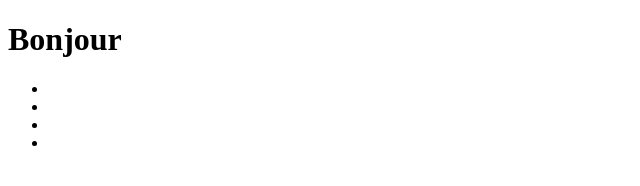
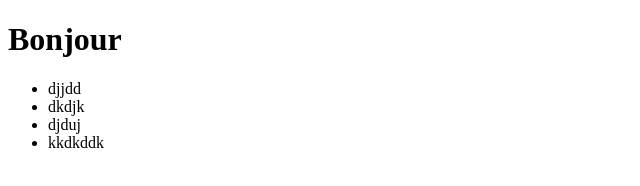
Before and after one commit to thierry509/alpha, a plain HTML site: page index.html in a window 1280 px wide. Shown: the whole page, without its empty margins (0-640 px from the left). Drawn offline with Linux system fonts and the light colour scheme.

Commit message:
jhdhdhjjhkjkdjdasdhd

```diff
--- a/index.html
+++ b/index.html
@@ -8,10 +8,10 @@
 <body>
     <h1>Bonjour</h1>
     <ul>
-        <li></li>
-        <li></li>
-        <li></li>
-        <li></li>
+        <li>djjdd</li>
+        <li>dkdjk</li>
+        <li>djduj</li>
+        <li>kkdkddk</li>
     </ul>
 </body>
 </html>
```
